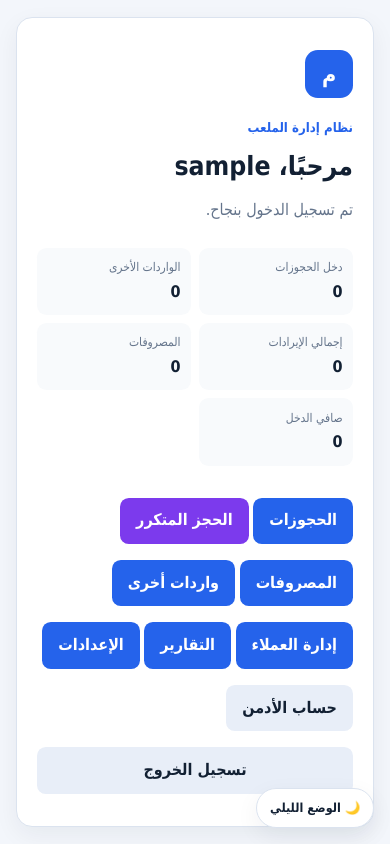
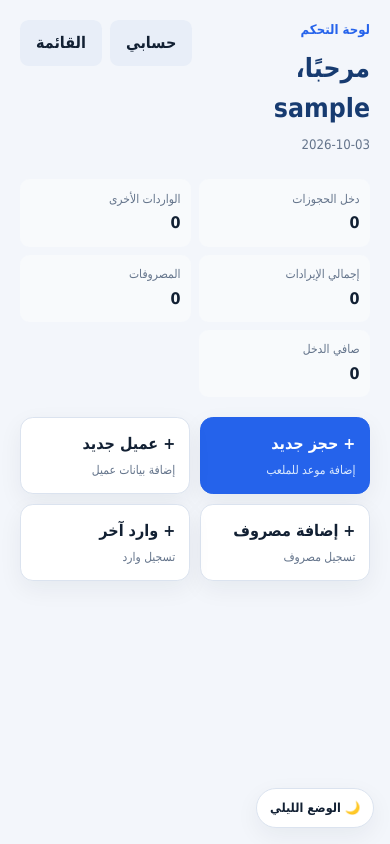
Before and after one commit to yvfdg55/stadium-management-system, a Flask app: page /admin in a window 390 px wide. Run offline with Flask 3, Linux system fonts and the light colour scheme; the visitor is signed in with stand-in values (Sample User, id 1); data comes from the database, SQL or seed files in the repository; data that the repository does not hold is empty.

Commit message:
Add responsive dashboard shell

```diff
--- a/app.py
+++ b/app.py
@@ -727,6 +727,8 @@ def admin_home():
     today = stadium_business_date(settings=settings).isoformat()
     return render_template(
         "admin_home.html", username=session.get("admin_username"),
+        venue_name=settings["venue_name"],
+        dashboard_date=today,
         dashboard_finance=get_finance_summary(today, today),
     )
 
--- a/static/css/style.css
+++ b/static/css/style.css
@@ -73,6 +73,33 @@ body {
 [data-theme="dark"] .dashboard-finance > div { background: var(--surface-muted); }
 .theme-toggle { position: fixed; z-index: 20; inset-inline-start: 1rem; bottom: 1rem; width: auto; min-height: 2.5rem; margin: 0; padding: .55rem .8rem; border: 1px solid var(--line); border-radius: 999px; color: var(--navy); background: var(--surface); box-shadow: var(--shadow-soft); font-size: .78rem; }
 .theme-toggle:hover { background: var(--surface-muted); }
+.dashboard-layout { display: flex; min-height: 100vh; }
+.dashboard-sidebar { position: fixed; z-index: 30; inset: 0 0 0 auto; width: min(82vw, 17rem); display: flex; flex-direction: column; padding: 1.25rem; border-inline-start: 1px solid var(--line); background: var(--surface); transform: translateX(105%); transition: transform .2s ease; }
+.dashboard-sidebar.is-open { transform: translateX(0); }
+.sidebar-brand { display: flex; align-items: center; gap: .65rem; padding-bottom: 1.25rem; border-bottom: 1px solid var(--line); }
+.sidebar-brand .brand-mark { flex: 0 0 auto; width: 2.5rem; height: 2.5rem; margin: 0; }
+.sidebar-brand strong, .sidebar-brand small { display: block; }
+.sidebar-brand small { margin-top: .15rem; color: var(--muted); font-size: .72rem; }
+.sidebar-nav { display: grid; gap: .25rem; margin-top: 1.25rem; }
+.sidebar-label { margin: .85rem .65rem .15rem; color: var(--muted); font-size: .7rem; font-weight: 700; }
+.sidebar-link { display: flex; align-items: center; gap: .65rem; padding: .65rem .75rem; border-radius: var(--radius-sm); color: var(--navy); font-size: .88rem; text-decoration: none; }
+.sidebar-link span { width: 1.2rem; color: var(--blue); text-align: center; font-weight: 700; }
+.sidebar-link:hover, .sidebar-link.active { color: var(--blue-dark); background: var(--primary-soft); }
+.sidebar-logout { margin-top: auto; }
+.sidebar-logout button { margin-top: 1rem; }
+.dashboard-main { width: 100%; padding: 1.25rem; }
+.dashboard-header { display: flex; align-items: flex-start; justify-content: space-between; gap: 1rem; max-width: 80rem; margin: 0 auto 1.5rem; }
+.dashboard-header h1 { color: var(--primary); }
+.dashboard-date { margin: .35rem 0 0; color: var(--muted); font-size: .82rem; }
+.dashboard-header-actions { display: flex; gap: .5rem; align-items: center; }
+.dashboard-header-actions .button-link { margin-top: 0; }
+.mobile-menu-toggle { width: auto; margin: 0; }
+.quick-actions { display: grid; grid-template-columns: repeat(2, minmax(0, 1fr)); gap: .65rem; max-width: 80rem; margin: 1.25rem auto 0; }
+.quick-action { display: grid; gap: .25rem; padding: .85rem; border: 1px solid var(--line); border-radius: var(--radius-md); color: var(--navy); background: var(--surface); text-decoration: none; box-shadow: var(--shadow-soft); }
+.quick-action:hover { border-color: var(--blue); box-shadow: var(--shadow-hover); }
+.quick-action span { color: var(--muted); font-size: .75rem; }
+.quick-action.primary { color: #fff; border-color: var(--blue); background: var(--blue); }
+.quick-action.primary span { color: #dbeafe; }
 
 .brand-mark {
   width: 3rem;
@@ -476,6 +503,13 @@ button.danger:hover { background: #ffe4e6; }
   .report-metrics { grid-template-columns: 1fr; }
 }
 
+@media (min-width: 960px) {
+  .dashboard-sidebar { position: fixed; transform: none; }
+  .dashboard-main { width: calc(100% - 17rem); margin-inline-start: 17rem; padding: 2rem; }
+  .mobile-menu-toggle { display: none; }
+  .quick-actions { grid-template-columns: repeat(4, minmax(0, 1fr)); }
+}
+
 @media (max-width: 360px) {
   .booking-hours-grid { grid-template-columns: repeat(2, minmax(0, 1fr)); }
   .hour-card { min-height: 6.5rem; }
--- a/templates/admin_home.html
+++ b/templates/admin_home.html
@@ -3,38 +3,57 @@
 <head>
   <meta charset="utf-8">
   <meta name="viewport" content="width=device-width, initial-scale=1">
-  <title>لوحة الإدارة | إدارة الملعب</title>
+  <title>لوحة الإدارة | {{ venue_name }}</title>
   <link rel="stylesheet" href="{{ url_for('static', filename='css/style.css') }}">
   <link rel="stylesheet" href="{{ url_for('theme_css') }}">
   <script src="{{ url_for('static', filename='js/theme.js') }}" defer></script>
 </head>
 <body>
-  <main class="auth-shell">
-    <section class="auth-card" aria-labelledby="page-title">
-      <div class="brand-mark" aria-hidden="true">م</div>
-      <p class="eyebrow">نظام إدارة الملعب</p>
-      <h1 id="page-title">مرحبًا، {{ username }}</h1>
-      <p class="muted">تم تسجيل الدخول بنجاح.</p>
-      <section class="dashboard-finance" aria-label="ملخص اليوم المالي">
+  <div class="dashboard-layout">
+    <aside class="dashboard-sidebar" aria-label="التنقل الرئيسي">
+      <div class="sidebar-brand"><span class="brand-mark" aria-hidden="true">م</span><div><strong>{{ venue_name }}</strong><small>نظام الإدارة</small></div></div>
+      <nav class="sidebar-nav">
+        <a class="sidebar-link active" href="{{ url_for('admin_home') }}"><span>⌂</span>الرئيسية</a>
+        <p class="sidebar-label">الحجوزات</p>
+        <a class="sidebar-link" href="{{ url_for('booking_screen') }}"><span>▦</span>الحجوزات</a>
+        <a class="sidebar-link" href="{{ url_for('recurring_booking_new') }}"><span>↻</span>الحجوزات الأسبوعية</a>
+        <p class="sidebar-label">العملاء والمالية</p>
+        <a class="sidebar-link" href="{{ url_for('clients_list') }}"><span>♙</span>العملاء</a>
+        <a class="sidebar-link" href="{{ url_for('expenses_list') }}"><span>−</span>المصروفات</a>
+        <a class="sidebar-link" href="{{ url_for('income_list') }}"><span>+</span>واردات أخرى</a>
+        <a class="sidebar-link" href="{{ url_for('admin_reports') }}"><span>▥</span>التقارير</a>
+        <p class="sidebar-label">النظام</p>
+        <a class="sidebar-link" href="{{ url_for('settings_page') }}"><span>⚙</span>الإعدادات</a>
+        <a class="sidebar-link" href="{{ url_for('public_schedule') }}" target="_blank" rel="noopener"><span>◉</span>واجهة العملاء</a>
+      </nav>
+      <form class="sidebar-logout" method="post" action="{{ url_for('logout') }}"><button class="secondary" type="submit">تسجيل الخروج</button></form>
+    </aside>
+
+    <main class="dashboard-main">
+      <header class="dashboard-header">
+        <div><p class="eyebrow">لوحة التحكم</p><h1>مرحبًا، {{ username }}</h1><p class="dashboard-date">{{ dashboard_date }}</p></div>
+        <div class="dashboard-header-actions"><a class="button-link secondary" href="{{ url_for('admin_account') }}">حسابي</a><button class="mobile-menu-toggle secondary" type="button" aria-label="فتح القائمة">القائمة</button></div>
+      </header>
+
+      <section class="dashboard-finance dashboard-legacy-finance" aria-label="ملخص اليوم المالي">
         <div><span>دخل الحجوزات</span><strong>{{ '{:,}'.format(dashboard_finance['booking_income']) }}</strong></div>
         <div><span>الواردات الأخرى</span><strong>{{ '{:,}'.format(dashboard_finance['other_income']) }}</strong></div>
         <div><span>إجمالي الإيرادات</span><strong>{{ '{:,}'.format(dashboard_finance['total_income']) }}</strong></div>
         <div><span>المصروفات</span><strong>{{ '{:,}'.format(dashboard_finance['expenses']) }}</strong></div>
         <div><span>صافي الدخل</span><strong>{{ '{:,}'.format(dashboard_finance['net_income']) }}</strong></div>
       </section>
-      <a class="button-link" href="{{ url_for('booking_screen') }}">الحجوزات</a>
-      <a class="button-link recurring-button" href="{{ url_for('recurring_booking_new') }}">الحجز المتكرر</a>
-      <a class="button-link" href="{{ url_for('expenses_list') }}">المصروفات</a>
-      <a class="button-link" href="{{ url_for('income_list') }}">واردات أخرى</a>
-      <a class="button-link" href="{{ url_for('clients_list') }}">إدارة العملاء</a>
-      <a class="button-link" href="{{ url_for('admin_reports') }}">التقارير</a>
-      <a class="button-link" href="{{ url_for('settings_page') }}">الإعدادات</a>
-      <a class="button-link secondary" href="{{ url_for('admin_account') }}">حساب الأدمن</a>
-      <form method="post" action="{{ url_for('logout') }}">
-        <button type="submit" class="secondary">تسجيل الخروج</button>
-      </form>
-    </section>
-  </main>
+
+      <section class="quick-actions" aria-label="إجراءات سريعة">
+        <a class="quick-action primary" href="{{ url_for('booking_new') }}"><strong>+ حجز جديد</strong><span>إضافة موعد للملعب</span></a>
+        <a class="quick-action" href="{{ url_for('client_new') }}"><strong>+ عميل جديد</strong><span>إضافة بيانات عميل</span></a>
+        <a class="quick-action" href="{{ url_for('expense_new') }}"><strong>+ إضافة مصروف</strong><span>تسجيل مصروف</span></a>
+        <a class="quick-action" href="{{ url_for('income_new') }}"><strong>+ وارد آخر</strong><span>تسجيل وارد</span></a>
+      </section>
+    </main>
+  </div>
   <button class="theme-toggle" data-theme-toggle type="button" aria-label="تبديل الوضع" aria-pressed="false"></button>
+  <script>
+    (() => { const button = document.querySelector('.mobile-menu-toggle'); const sidebar = document.querySelector('.dashboard-sidebar'); if (button && sidebar) button.addEventListener('click', () => sidebar.classList.toggle('is-open')); })();
+  </script>
 </body>
 </html>
```
